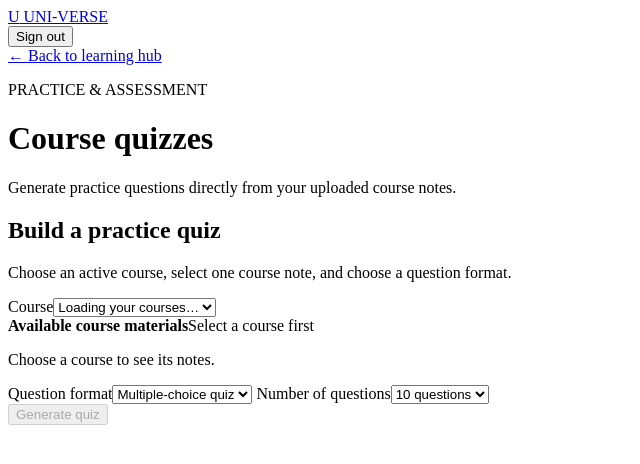
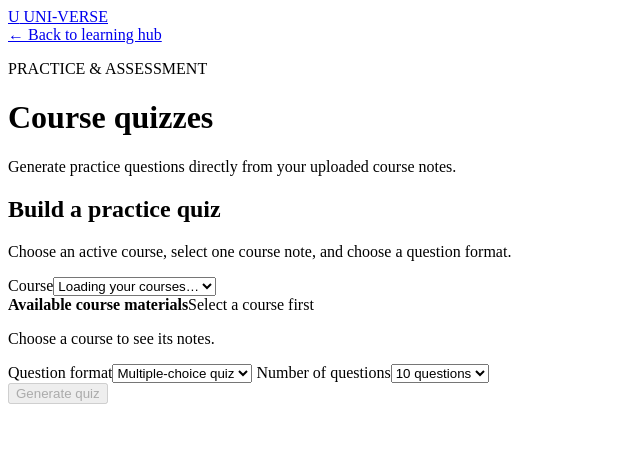
Before and after one commit to sheddykid/uni-verse, a website with bundled scripts: page quizzes.html in a window 1280 px wide. Shown: the whole page, without its empty margins (0-640 px from the left). Built offline with nearby package versions, Linux system fonts and the light colour scheme; a script that the page names is missing.

Commit message:
Move sign out control into navigation menu

```diff
--- a/quizzes.html
+++ b/quizzes.html
@@ -1,7 +1,7 @@
 <!doctype html>
 <html lang="en"><head><meta charset="utf-8"><meta name="viewport" content="width=device-width,initial-scale=1"><meta name="theme-color" content="#101827"><title>UNI-VERSE | Quizzes</title><link rel="stylesheet" href="./assets/css/styles.css"></head>
 <body>
-<header class="topbar"><a class="brand" href="./student.html"><span class="brand-mark small">U</span> UNI-VERSE</a><div><span id="user-label" class="muted"></span> <button id="logout" class="btn ghost">Sign out</button></div></header>
+<header class="topbar"><a class="brand" href="./student.html"><span class="brand-mark small">U</span> UNI-VERSE</a><div><span id="user-label" class="muted"></span></div></header>
 <main class="dashboard quiz-dashboard">
 <a class="back-link" href="./student.html">← Back to learning hub</a><p class="eyebrow">PRACTICE &amp; ASSESSMENT</p><h1>Course quizzes</h1><p class="muted">Generate practice questions directly from your uploaded course notes.</p>
 <section id="github-pages-notice" class="flashcard-panel" hidden><h2>AI quizzes run on Vercel</h2><p class="muted">The GitHub Pages mirror cannot run the secure AI backend. Open the Vercel deployment and sign in there to use quizzes.</p><a class="btn primary" href="https://uni-verse-sheddykid.vercel.app/index.html">Open UNI-VERSE on Vercel</a></section>
```
